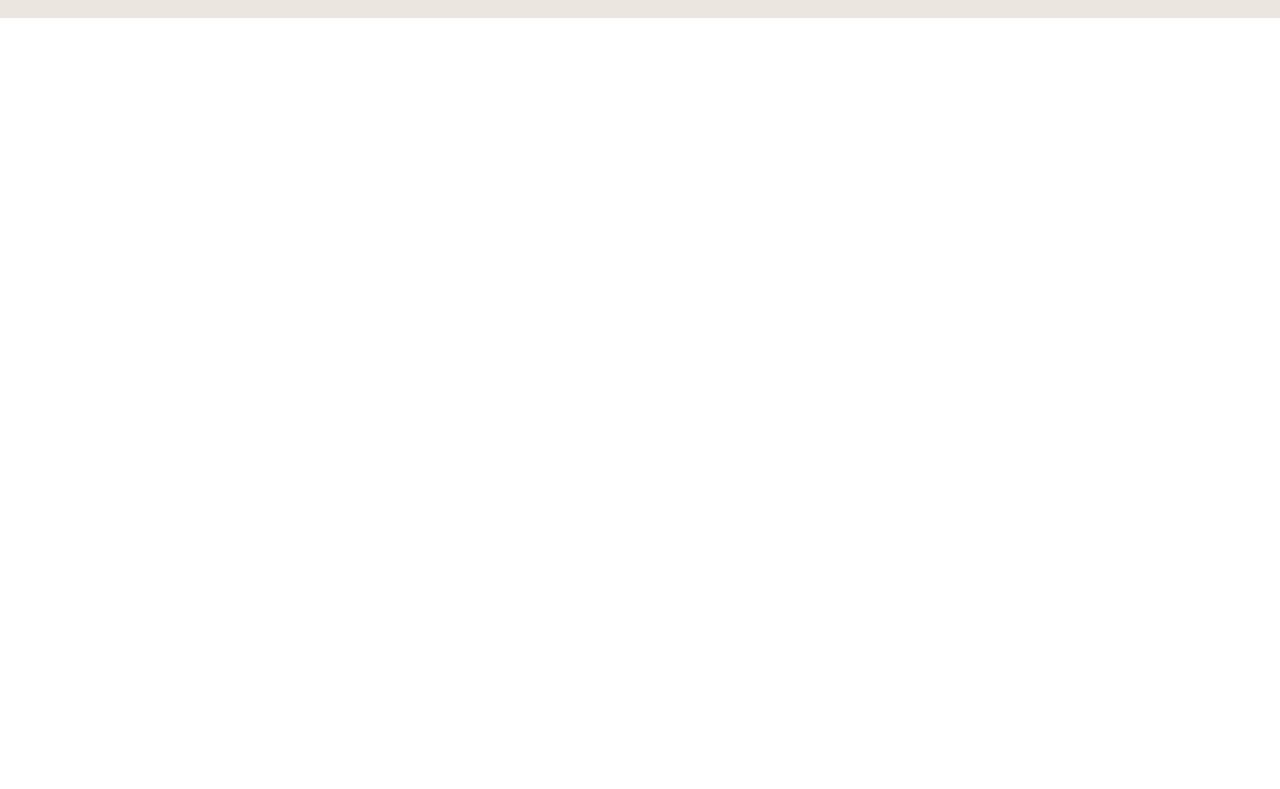
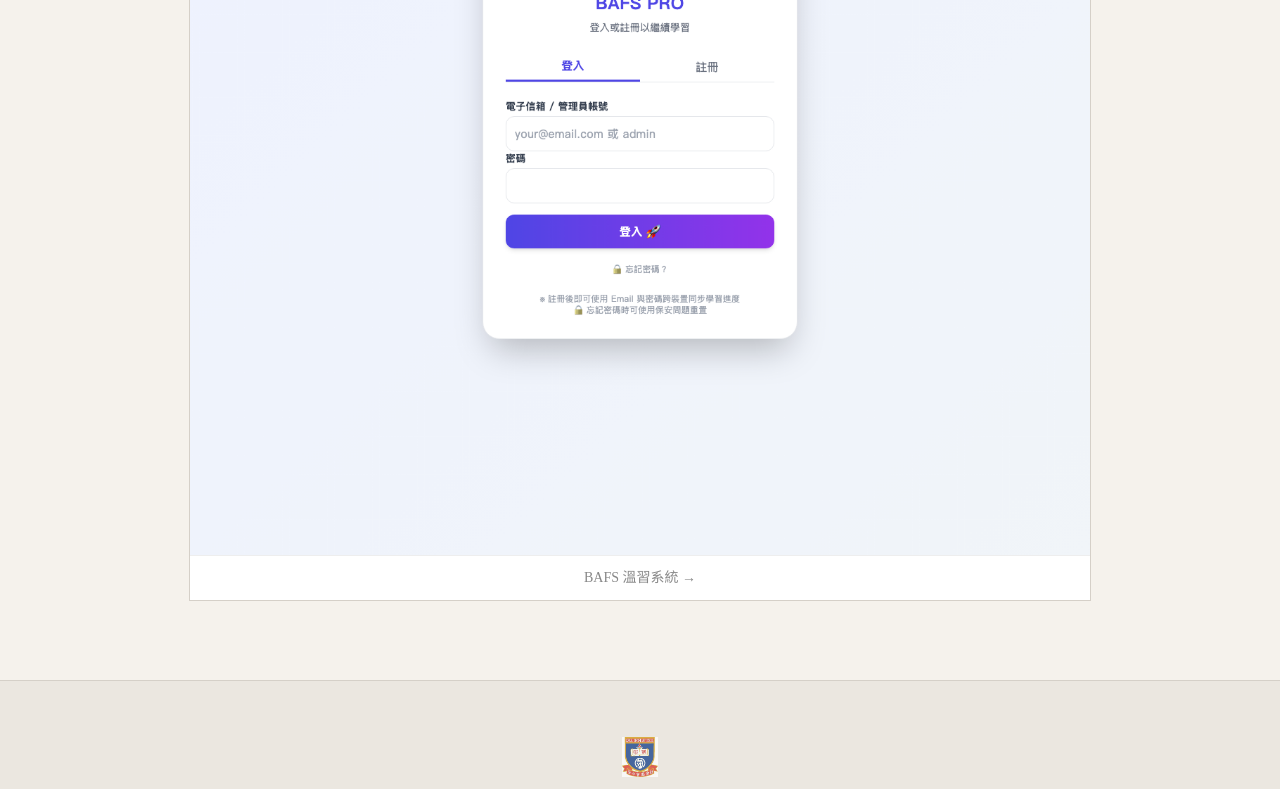
Before and after one commit to myf-bafs/ai-website, a React (Vite) app: page / in a window 1280 px wide. Shown: the part 4190-4979 px from the top of the page. Before the commit the page ends 4208 px from the top, so only its background shows below. Built offline with nearby package versions, Linux system fonts and the light colour scheme.

Commit message:
BAFS溫習截圖

```diff
--- a/src/App.tsx
+++ b/src/App.tsx
@@ -269,8 +269,12 @@ export default function App() {
           </div>
         </div>
         <a href="https://myf-swcs.free.nf/index.php" target="_blank" rel="noopener noreferrer"
-          className="inline-flex items-center gap-2 mt-6 text-sm text-[#666] px-5 py-2.5 bg-white" style={{ border: '1px solid #d5d0c8' }}>
-          <span>BAFS 溫習系統</span><span>→</span>
+          className="block mt-6 group" style={{ outline: '1px solid #d5d0c8' }}>
+          <img src="/bafs-study-shot.png" alt="BAFS 溫習系統"
+            className="w-full h-auto transition-opacity duration-500 group-hover:opacity-80" />
+          <div className="py-3 text-center text-sm text-[#888] bg-white" style={{ borderTop: '1px solid #eee' }}>
+            BAFS 溫習系統 →
+          </div>
         </a>
       </Section>
 
```
Also changed, not shown: public/bafs-study-shot.png (added).
